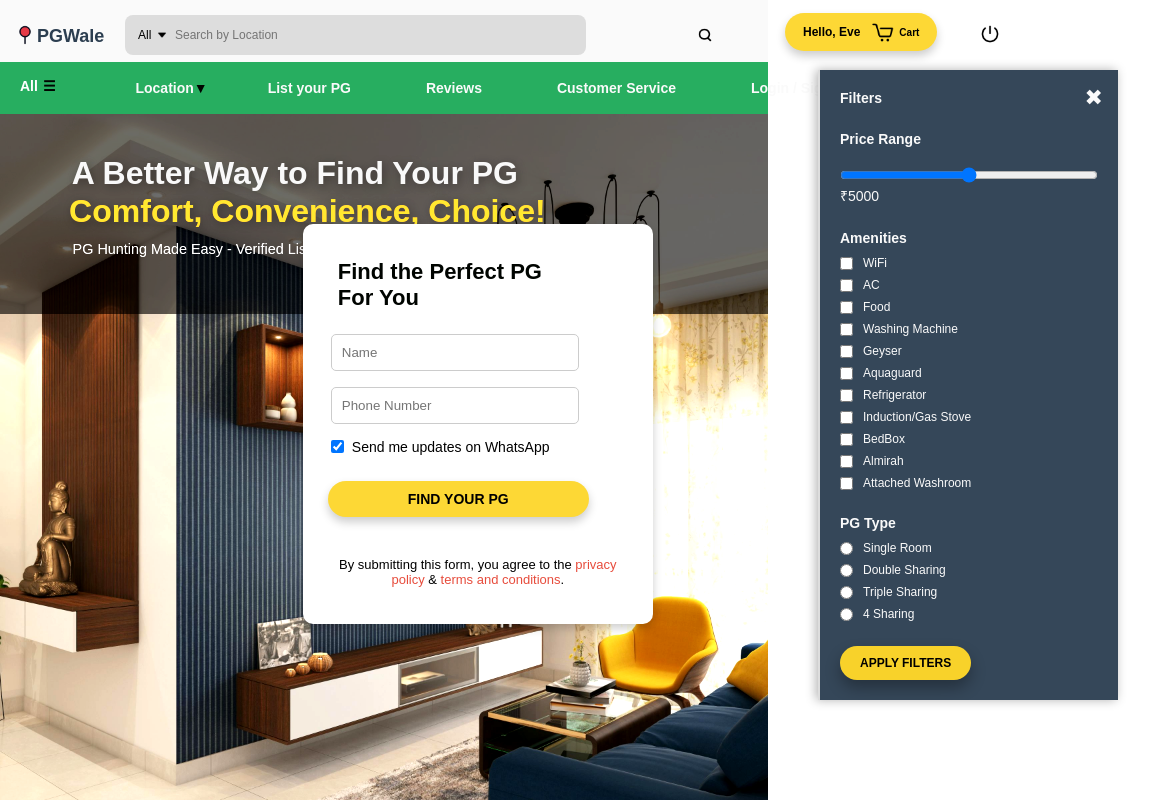
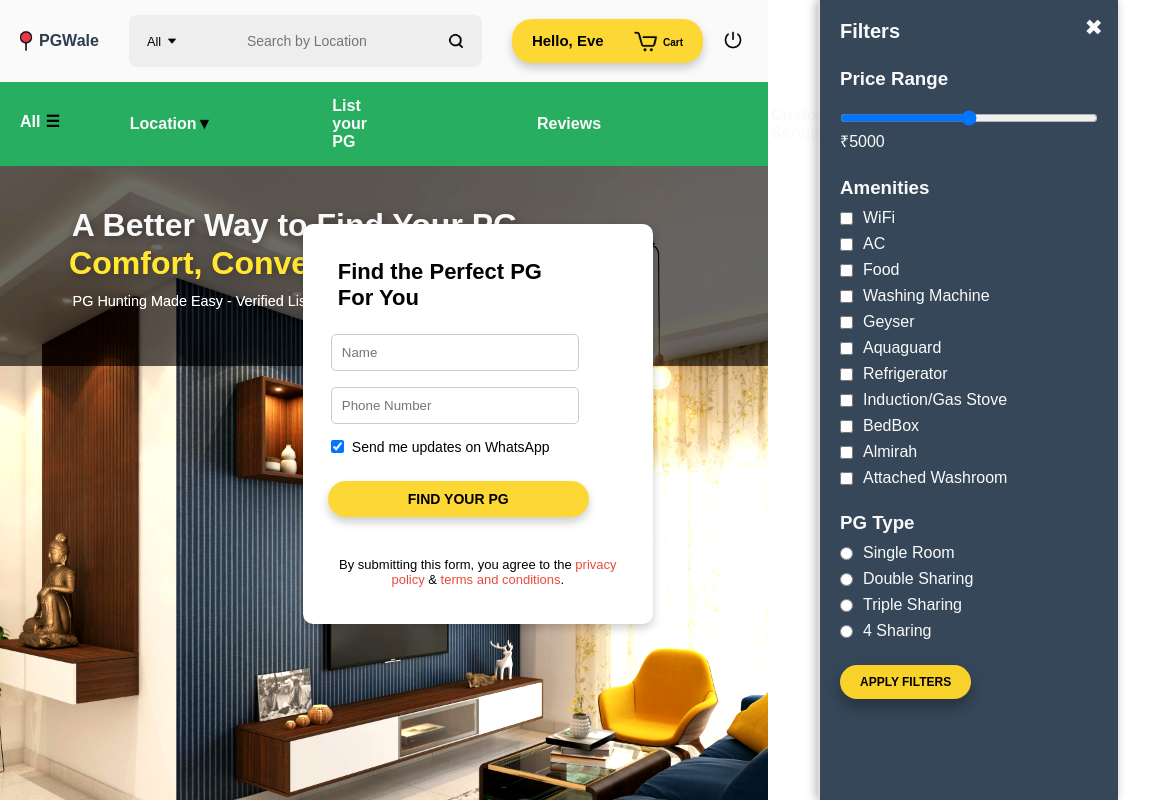
Before and after one commit to KapoorNandini/pg-finder, a plain HTML site: page index.html in a window 768 px wide. Shown: the top 800 px of the page, 1152 px wide, since content can reach past the window. Drawn offline with Linux system fonts and the light colour scheme; files whose address does not match are found by name.

Commit message:
fixed nav with flex

```diff
--- a/styles/styles.css
+++ b/styles/styles.css
@@ -36,6 +36,7 @@ header {
 body {
     margin: 0;
     padding: 0;
+    width: 100%;
     overflow-x: hidden;
     /* Prevents unwanted horizontal scrolling */
 }
@@ -43,7 +44,7 @@ body {
 
 .navbar {
     background-color: #fafafa;
-    position: relative;
+    /* position: relative; */
     top: 0;
     width: 100%;
     z-index: 2000;
@@ -52,6 +53,7 @@ body {
     justify-content: space-between;
     padding: 20px;
     transition: all 0.3s ease-in-out;
+
 }
 
 
@@ -77,43 +79,42 @@ body {
 
 /* Make search container align properly */
 .search-container {
-    position: absolute;
-    display: flex;
-    /* align-items: center; */
-    /* Align items vertically */
-    background: #ddd;
+    display: flex;  /* Flexbox for dynamic sizing */
+    align-items: center;  /* Center items vertically */
+    /* justify-content: space-between; */
+    position: relative;
+    width: 70%;
+    max-width: 900px;
     padding: 8px;
+    font-size: 15px;
+    background-color: #eee; /* Optional for visibility */
     border-radius: 8px;
-    width: 70%;
-    margin-left: 140px;
-    flex-grow: 1;
+    margin: 0 20px;
+
 }
 
 .search-box {
-    position: absolute;
-    /* flex-grow: 1; */
-    font-size: 16px;
+    flex: 1;
+    padding: 10px;
     border: none;
     outline: none;
-    background: none;
-    left: 70px;
-    top:16px;
+    background: transparent;
+    font-size: 15px;
 }
 
 .search-btn {
     background: none;
     border: none;
+    cursor: pointer;
+    padding: 7px;
+    display: flex;
+    align-items: center;
 }
 
-.search-img {
-    position: absolute;
+.search-btn img {
+    width: 25px;
     height: 25px;
-    width: 25px;
-    top: 12px;
-    left: 1025px;
-    /* top: 100px; */
 }
-
 
 .dropdown-menu {
     position: absolute;
@@ -209,24 +210,26 @@ body {
     background-color: #182D42;
 }
 
-
 .account-cart {
-    position: absolute;
+    position: relative;
     display: flex;
     align-items: center;
     justify-content: space-between;
-    gap: 40px;
+    gap: 30px;  /* Reduce gap for better alignment */
     background-color: #FDD835;
     padding: 10px 20px;
     border-radius: 20px;
     font-size: 15px;
-    left: 1250px;
     cursor: pointer;
     text-wrap: nowrap;
     font-weight: bold;
     box-shadow: 0px 5px 10px rgba(0, 0, 0, 0.2);
     filter: contrast(1) brightness(1);
+    /* right: 60px; */
+    margin-left: auto;
+    white-space: nowrap;
 }
+
 
 .account-cart:hover {
     background-color: #ffce51;
@@ -248,6 +251,7 @@ body {
 }
 
 #logout-btn {
+    position: relative;
     text-decoration: none;
     padding: 10px 10px;
     color: white;
@@ -258,6 +262,7 @@ body {
     border: none;
     background: none;
 }
+
 
 #logout-btn img {
     height: 20px;
@@ -1130,193 +1135,60 @@ hr {
 }
 
 
-@media screen and (min-width: 768px) and (max-width: 1024px) {
-
-
+@media only screen and (min-width:768px) and (max-width: 1024px) {
     .navbar {
+        padding: 15px;
         display: flex;
         align-items: center;
         justify-content: space-between;
-        position: relative;
-        flex-direction: row;
-        align-items: flex-start;
-        padding: 15px;
-        width: 100%;
-        max-width: 100%;
+        flex-wrap: nowrap;
+        max-width: 100vw;
     }
 
-    .logo {
-        margin-top: 10px;
+    .logo{
+        flex-shrink: 0;
+    }
+
+    .logo img {
+        height: 22px; /* Slightly smaller */
+        width: 22px;
     }
 
     .logo p {
-        font-size: large;
-        font-weight: bolder;
-    }
-
-    .logo img {
-        width: 20px;
-        height: 20px;
-        margin-bottom: 2px;
+        font-size: 1rem; /* Reduce text size */
     }
 
     .search-container {
-        position: absolute;
-        width: 60%;
-        /* min-width: 250px; */
-        max-width: 1024px;
-        padding: 3px;
-        font-size: 12px;
-        margin-left: 110px;
+        flex: 1; /* Take available space */
+        max-width: 1000px; /* Adjust width */
+        margin: 0 30px; /* Add spacing */
     }
 
+
     .search-box {
-        position: absolute;
-        flex: 1;
-        padding: 10px;
-        border: none;
-        outline: none;
-        background: transparent;
-        font-size: 12px;
-        left: 40px;
-        top: 3px;
-    }
-
-    .search-btn {
-        background: none;
-        border: none;
-        cursor: pointer;
+        font-size: 14px; /* Smaller text */
     }
 
     .search-btn img {
-        position: absolute;
-        width: 20px;
-        height: auto;
-        left: 570px;
-        top: 10px;
+        width: 22px;
+        height: 22px;
+    }
+
+    .custom-dropdown {
+        width: 100px; /* Reduce width */
+        font-size: 0.8rem;
     }
 
     .account-cart {
         display: flex;
         align-items: center;
-        justify-content: space-between;
-        background-color: #FDD835;
-        padding: 8px 18px;
-        border-radius: 20px;
-        font-size: 12px;
-        font-weight: bold;
-        cursor: pointer;
-        box-shadow: 0px 5px 10px rgba(0, 0, 0, 0.2);
-        filter: contrast(1) brightness(1);
-
-        position: absolute;
-        max-width: 25%;
-        gap: 12px;
-        left: 785px;
-        top: 52%;
-        transform: translateY(-50%);
-    }
-
-    .account-cart img {
-        width: 22px;
-        height: 22px;
-        /* position: relative; */
-        /* margin-right: 50px; */
+        justify-content: center;
+        flex-shrink: 0; /* Prevent shrinking */
+        margin-left: auto; /* Push it to the right */
     }
 
     #logout-btn {
-        position: absolute;
-        filter: contrast(1.1) brightness(1.1);
-        left: 970px;
-        bottom: 5px;
-        background: none;
+        flex-shrink: 0; /* Prevent shrinking */
+        margin-left: 10px; /* Add spacing */
     }
-
-
-
-    .sub-header {
-        text-wrap: nowrap;
-    }
-
-    .subhdr{
-        width: 100%;
-        max-width: 100%;
-    }
-
-    .sub-header nav ul{
-        gap: 75px;
-        margin-left: 40px;
-    }
-
-    .sub-header nav ul li a{
-        font-size: 14px;
-        font-weight: bold;
-    }
-
-    .subhdr #all-dropdown-btn{
-        font-size: 14px;
-        margin-right: 80px;
-    }
-
-    .subhdr #location-dropdown-btn{
-        font-size: 14px;
-        font-weight: 700;
-        margin-right: 20px;
-    }
-
-    .subhdr .filter-button{
-        font-size: 14px;
-    }
-
-    .subhdr #location-dropdown{
-        font-size: 12px;
-        margin-left: 190px;
-    }
-
-    .filter-button{
-        margin-left: 80px;
-    }
-
-    .filter-panel{
-        /* display: none;  */
-        position: fixed;
-        right: -550px;
-        top: 70px;
-        /* margin-right:250px; */
-        font-size: 14px;
-        height: fit-content;
-        z-index: 1000;
-    }
-
-    /* .filter-panel.open {
-        display: block;
-        transform: translateX(0);
-    } */
-
-    .filter-panel h2{
-        font-size: 14px;
-    }
-
-    .filter-panel label {
-        font-size: 12px;
-    }
-
-    .filter-section h3{
-        font-size: 14px;
-    }
-
-    .subhdr .dropdown-menu p{
-        font-size: 14px;
-    }
-
-    .subhdr .dropdown-menu label{
-        font-size: 12px;
-    }
-
-    .hero-section{
-        max-width: 100%;
-    }
-
-
-
 }
```
